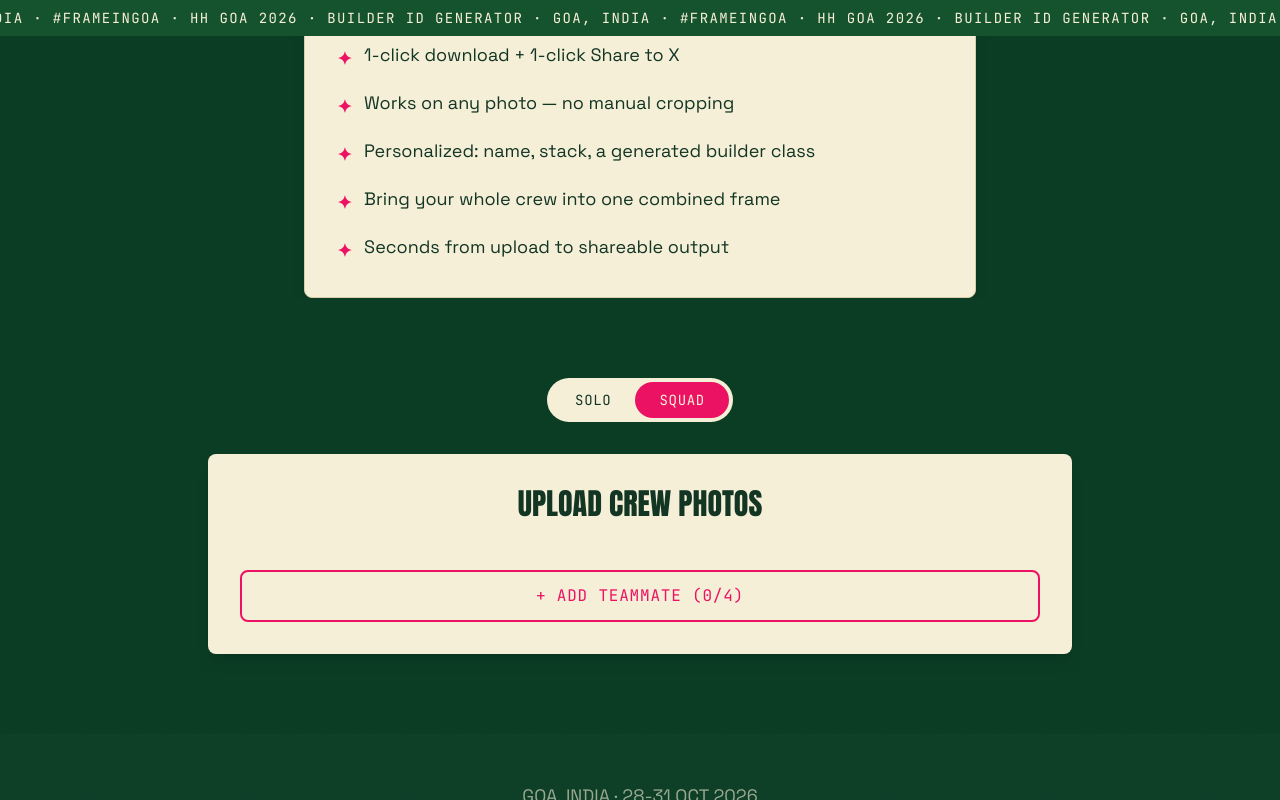
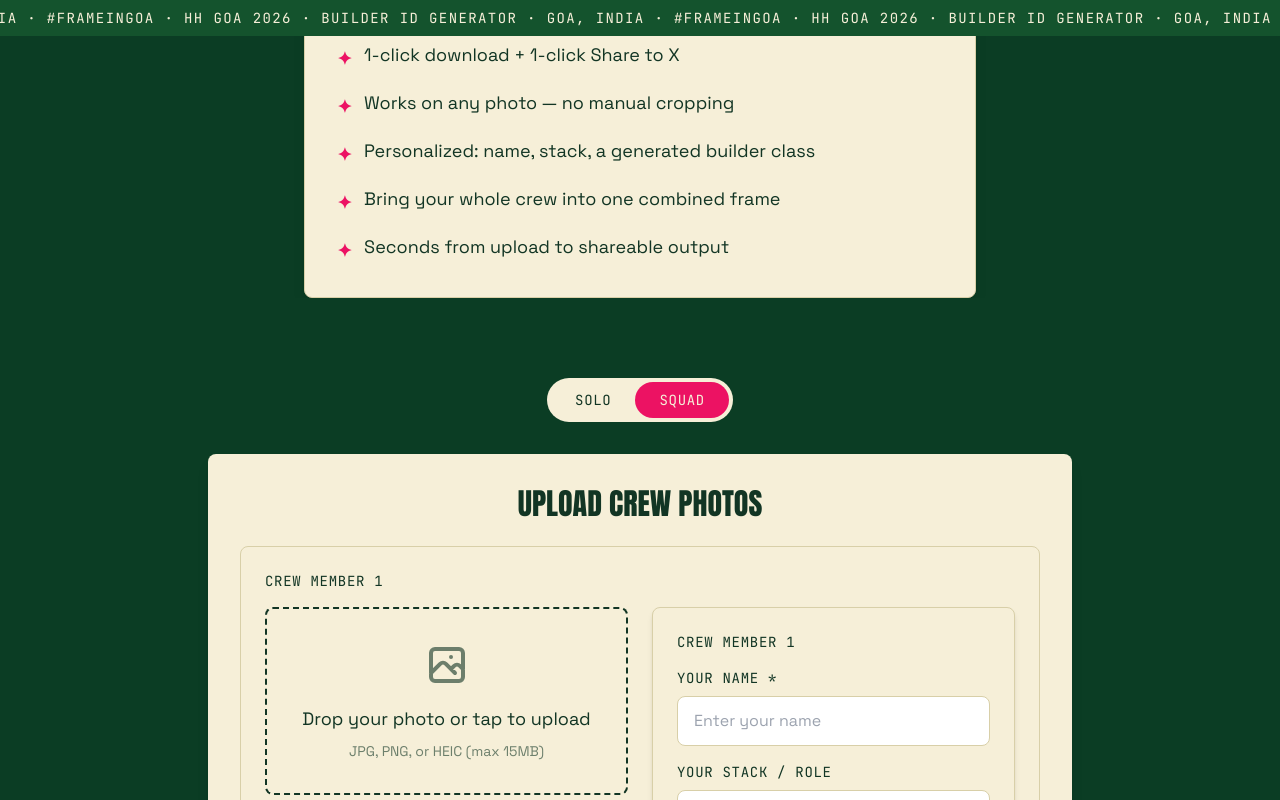
Before and after one commit to Aryan41211/Id-Generator, a Next.js app: page / in a window 1280 px wide. Both pictures are taken after a click on the button "SQUAD". Shown: the part 1224-2024 px from the top of the page. Built offline with nearby package versions, Linux system fonts and the light colour scheme.

Commit message:
feat: integrate personalize forms into tool section

```diff
--- a/app/page.tsx
+++ b/app/page.tsx
@@ -1,6 +1,6 @@
 'use client'
 
-import { useState } from 'react'
+import { useState, useCallback } from 'react'
 import TickerBar from '@/components/landing/TickerBar'
 import Hero from '@/components/landing/Hero'
 import HowItWorksStrip from '@/components/landing/HowItWorksStrip'
@@ -8,48 +8,57 @@ import FeatureTagCard from '@/components/landing/FeatureTagCard'
 import SiteFooter from '@/components/landing/SiteFooter'
 import ModeToggle from '@/components/tool/ModeToggle'
 import UploadSlot from '@/components/tool/UploadSlot'
+import PersonalizeForm from '@/components/tool/PersonalizeForm'
+
+interface PersonData {
+  image: Blob | null
+  name: string
+  stack: string
+  builderClass: { title: string; tier: string } | null
+}
 
 export default function Home() {
   const [mode, setMode] = useState<'solo' | 'squad'>('solo')
-  const [images, setImages] = useState<Blob[]>([])
+  const [people, setPeople] = useState<PersonData[]>([
+    { image: null, name: '', stack: '', builderClass: null }
+  ])
 
   const handleModeChange = (newMode: 'solo' | 'squad') => {
     setMode(newMode)
-    // Reset images when switching modes
     if (newMode === 'solo') {
-      setImages(images.slice(0, 1))
+      setPeople(people.slice(0, 1))
     } else {
-      // Keep existing images for squad mode
-    }
-  }
-
-  const handleImageReady = (imageBlob: Blob, index?: number) => {
-    if (mode === 'solo') {
-      setImages([imageBlob])
-    } else {
-      if (index !== undefined) {
-        const newImages = [...images]
-        newImages[index] = imageBlob
-        setImages(newImages)
-      } else {
-        setImages([...images, imageBlob])
+      // Ensure at least one person for squad mode
+      if (people.length === 0) {
+        setPeople([{ image: null, name: '', stack: '', builderClass: null }])
       }
     }
   }
 
+  const handleImageReady = (imageBlob: Blob, index: number) => {
+    const newPeople = [...people]
+    newPeople[index] = { ...newPeople[index], image: imageBlob }
+    setPeople(newPeople)
+  }
+
   const handleRemoveImage = (index: number) => {
-    const newImages = images.filter((_, i) => i !== index)
-    setImages(newImages)
+    const newPeople = people.filter((_, i) => i !== index)
+    setPeople(newPeople)
   }
 
   const addTeammate = () => {
-    if (images.length < 4) {
-      // Add an empty slot by adding a placeholder
-      setImages([...images, null as unknown as Blob])
+    if (people.length < 4) {
+      setPeople([...people, { image: null, name: '', stack: '', builderClass: null }])
     }
   }
 
-  console.log('Images state:', images)
+  const handlePersonalize = useCallback((index: number, data: { name: string; stack: string; builderClass: { title: string; tier: string } }) => {
+    const newPeople = [...people]
+    newPeople[index] = { ...newPeople[index], ...data }
+    setPeople(newPeople)
+  }, [people])
+
+  console.log('People state:', people)
 
   return (
     <main className="min-h-screen">
@@ -69,40 +78,49 @@ export default function Home() {
             </h2>
 
             {mode === 'solo' ? (
-              <div className="max-w-md mx-auto">
+              <div className="max-w-md mx-auto space-y-8">
                 <UploadSlot
-                  onImageReady={(blob) => handleImageReady(blob)}
+                  onImageReady={(blob) => handleImageReady(blob, 0)}
+                />
+                <PersonalizeForm
+                  onPersonalize={(data) => handlePersonalize(0, data)}
                 />
               </div>
             ) : (
               <div>
-                <div className="grid grid-cols-1 md:grid-cols-2 gap-6 mb-6">
-                  {images.map((_, index) => (
-                    <div key={index} className="relative">
-                      <div className="text-sm font-mono-label text-hh-ink mb-2">
+                <div className="space-y-8 mb-6">
+                  {people.map((person, index) => (
+                    <div key={index} className="border border-hh-cream-line rounded-lg p-6">
+                      <div className="text-sm font-mono-label text-hh-ink mb-4 uppercase tracking-wider">
                         Crew member {index + 1}
                       </div>
-                      <UploadSlot
-                        onImageReady={(blob) => handleImageReady(blob, index)}
-                        onRemove={() => handleRemoveImage(index)}
-                        showRemove={true}
-                      />
+                      <div className="grid grid-cols-1 md:grid-cols-2 gap-6">
+                        <UploadSlot
+                          onImageReady={(blob) => handleImageReady(blob, index)}
+                          onRemove={() => handleRemoveImage(index)}
+                          showRemove={people.length > 1}
+                        />
+                        <PersonalizeForm
+                          onPersonalize={(data) => handlePersonalize(index, data)}
+                          label={`Crew member ${index + 1}`}
+                        />
+                      </div>
                     </div>
                   ))}
                 </div>
 
-                {images.length < 4 && (
+                {people.length < 4 && (
                   <button
                     onClick={addTeammate}
                     className="w-full border-2 border-hh-pink text-hh-pink py-3 rounded-lg font-mono-label uppercase tracking-wider hover:bg-hh-pink hover:text-hh-cream transition-colors"
                   >
-                    + Add teammate ({images.length}/4)
+                    + Add teammate ({people.length}/4)
                   </button>
                 )}
 
-                {images.length > 0 && (
+                {people.length > 0 && (
                   <div className="text-center mt-4 text-sm font-mono-label text-hh-ink">
-                    {images.length}/4 crew members added
+                    {people.length}/4 crew members added
                   </div>
                 )}
               </div>
```
